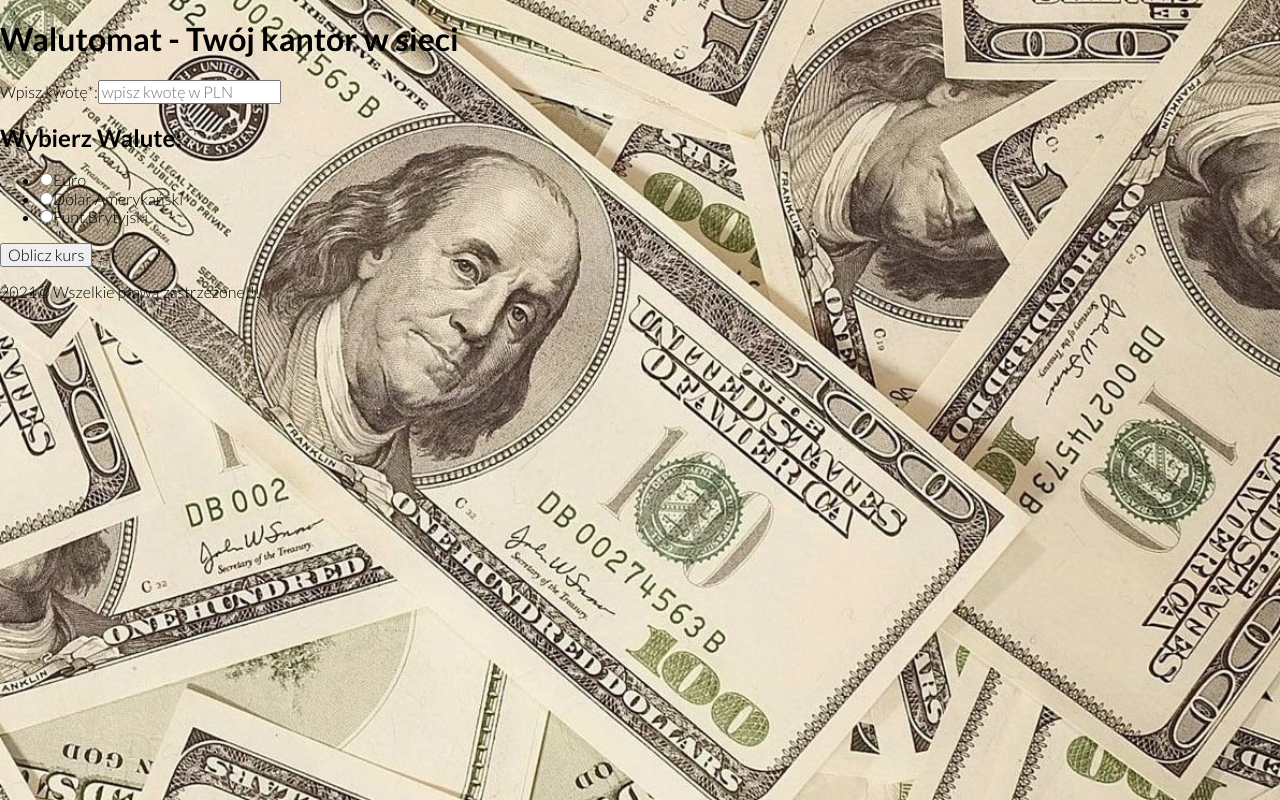
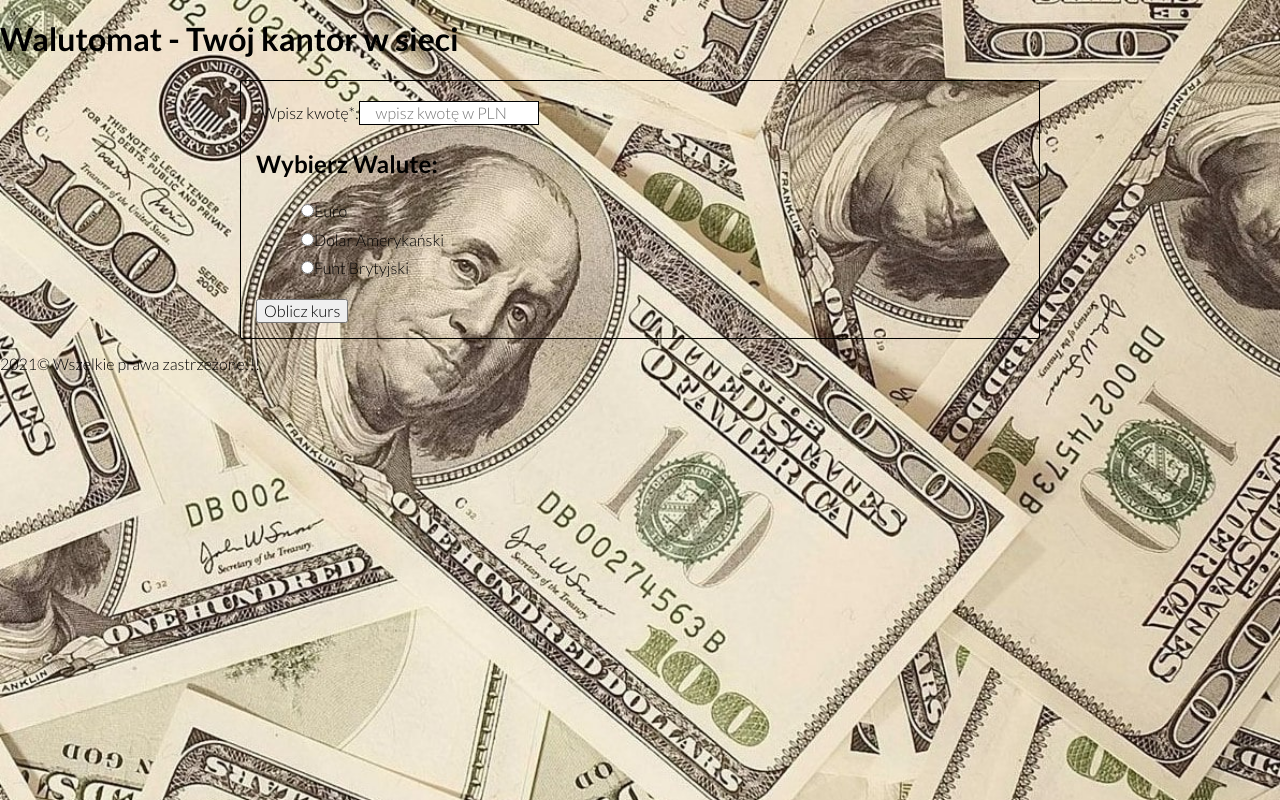
Before and after one commit to widmo25/currency-conventer-react, a React (Create React App) app: page / in a window 1280 px wide. Built offline with nearby package versions, Linux system fonts and the light colour scheme.

Commit message:
add Form Component

```diff
--- a/src/App.js
+++ b/src/App.js
@@ -1,38 +1,11 @@
+import Form from "./Form";
+
 
 function App() {
   return (
     <div className="container">
         <h1 className="container__header">Walutomat - Twój kantor w sieci </h1>
-        <form className="form js-form">
-            <label className="form__label form__label--higlighted">
-                Wpisz kwotę*:
-                <input className="form__input js-input" type="number" min="0.1" step="any" required
-                    placeholder="wpisz kwotę w PLN"/>
-            </label>
-            <h2>Wybierz Walute:</h2>
-            <ul className="form__listRadio">
-                <li>
-                    <label className="form__label">
-                        <input className="form__input js-currency" type="radio" name="currency" value="eur"/>
-                        Euro
-                    </label>
-                </li>
-                <li>
-                    <label className="form__label">
-                        <input className="form__input js-currency" type="radio" name="currency" value="usd"/>
-                        Dolar Amerykański
-                    </label>
-                </li>
-                <li> <label className="form__label">
-                        <input className="form__input js-currency" type="radio" name="currency" value="pound"/>
-                        Funt Brytyjski
-                    </label>
-                </li>
-            </ul>
-            <button className="button js-button">
-                Oblicz kurs
-            </button>
-        </form>
+        <Form />
         <p className="result js-result"></p>
         <footer>
             2021&copy; Wszelkie prawa zastrzeżone!!!
--- /dev/null
+++ b/src/Form/index.js
@@ -0,0 +1,37 @@
+import "./style.css"
+
+const Form = () => {
+    return (<form className="form js-form">
+        <label className="form__label form__label--higlighted">
+            Wpisz kwotę*:
+            <input className="form__input js-input" type="number" min="0.1" step="any" required
+                placeholder="wpisz kwotę w PLN" />
+        </label>
+        <h2>Wybierz Walute:</h2>
+        <ul className="form__listRadio">
+            <li>
+                <label className="form__label">
+                    <input className="form__input js-currency" type="radio" name="currency" value="eur" />
+                    Euro
+                </label>
+            </li>
+            <li>
+                <label className="form__label">
+                    <input className="form__input js-currency" type="radio" name="currency" value="usd" />
+                    Dolar Amerykański
+                </label>
+            </li>
+            <li> <label className="form__label">
+                <input className="form__input js-currency" type="radio" name="currency" value="pound" />
+                Funt Brytyjski
+            </label>
+            </li>
+        </ul>
+        <button className="button js-button">
+            Oblicz kurs
+        </button>
+    </form>
+    )
+}
+
+export default Form;
--- /dev/null
+++ b/src/Form/style.css
@@ -0,0 +1,26 @@
+.form {
+    max-width:800px;
+    border: 1px solid #000;
+    border-radius: 2px;
+    padding: 15px;
+    margin:0 auto;
+}
+
+.form__label {
+
+    display: block;
+    padding: 5px;
+    margin:auto;
+}
+
+.form__input {
+    text-align: center;
+    border: 1px solid #000;
+    padding:2px;
+    max-width: 180px;
+}
+
+.form__listRadio
+{
+    list-style-type:none;
+}
```
